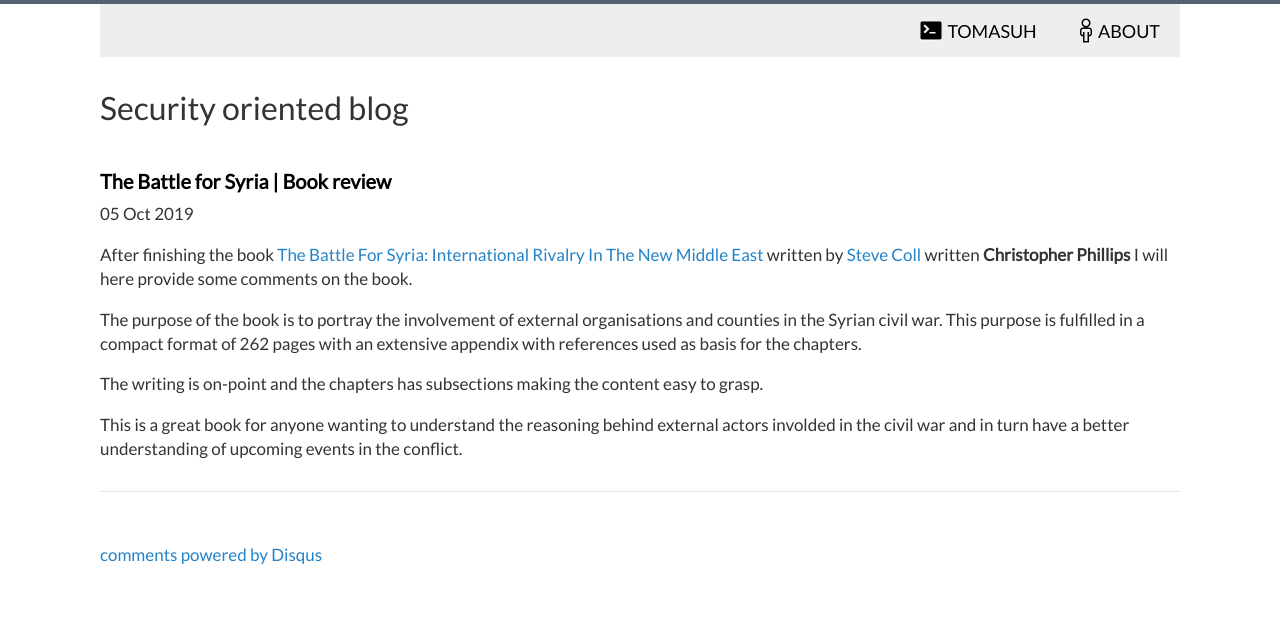
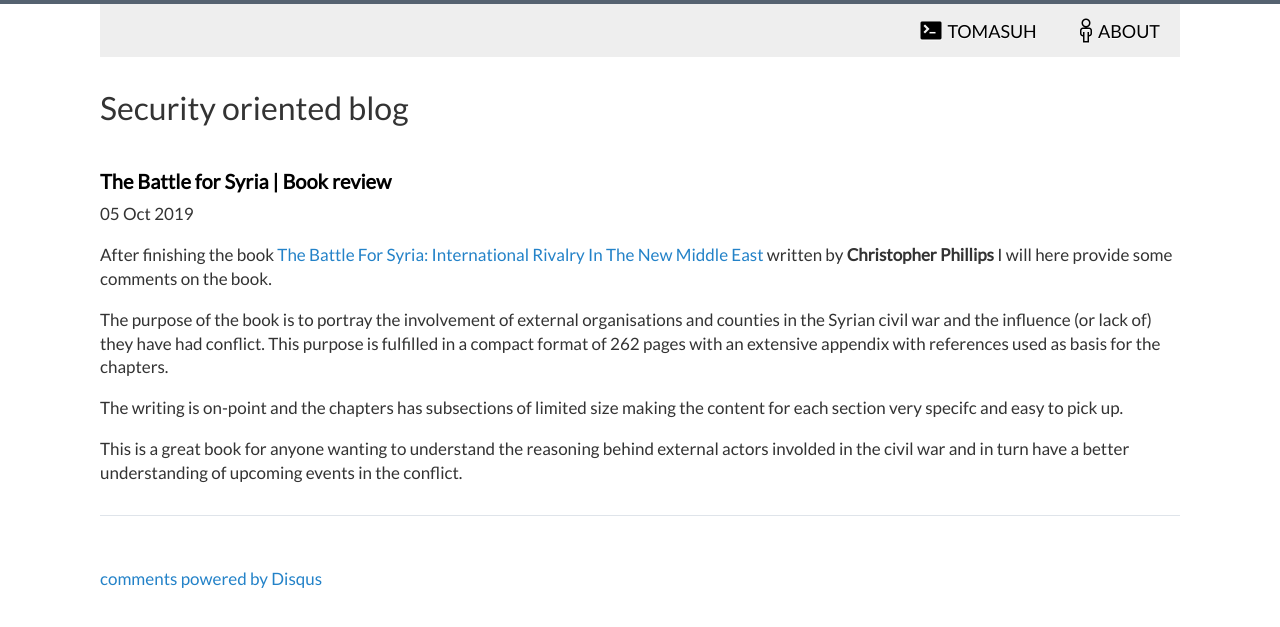
Before and after one commit to Tomasuh/Tomasuh.github.io, a Jekyll site: the page built from _posts/2019-10-5-battle-for-syra.md, in a window 1280 px wide. Shown: the top 627 px of the page. Built offline with Jekyll 4.4.1, drawn with Linux system fonts in a browser that asks for light colours; comment, search, counter and statistics services are not loaded.

Commit message:
Book review

```diff
--- a/_posts/2019-10-5-battle-for-syra.md
+++ b/_posts/2019-10-5-battle-for-syra.md
@@ -6,11 +6,11 @@ comments: true
 categories:
 ---
 
-After finishing the book [The Battle For Syria: International Rivalry In The New Middle East](https://www.goodreads.com/book/show/29434922-the-battle-for-syria) written by [Steve Coll](https://twitter.com/stevecollny) written **Christopher Phillips** I will here provide some comments on the book.
+After finishing the book [The Battle For Syria: International Rivalry In The New Middle East](https://www.goodreads.com/book/show/29434922-the-battle-for-syria) written by **Christopher Phillips** I will here provide some comments on the book.
 
-The purpose of the book is to portray the involvement of external organisations and counties in the Syrian civil war.
+The purpose of the book is to portray the involvement of external organisations and counties in the Syrian civil war and the influence (or lack of) they have had conflict.
 This purpose is fulfilled in a compact format of 262 pages with an extensive appendix with references used as basis for the chapters.
 
-The writing is on-point and the chapters has subsections making the content easy to grasp.
+The writing is on-point and the chapters has subsections of limited size making the content for each section very specifc and easy to pick up.
 
 This is a great book for anyone wanting to understand the reasoning behind external actors involded in the civil war and in turn have a better understanding of upcoming events in the conflict.
```
